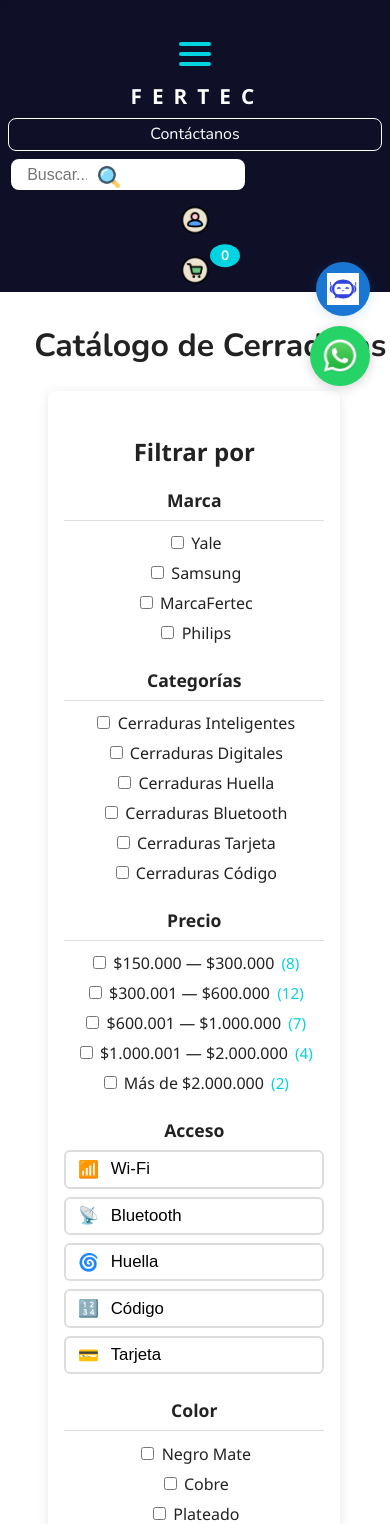
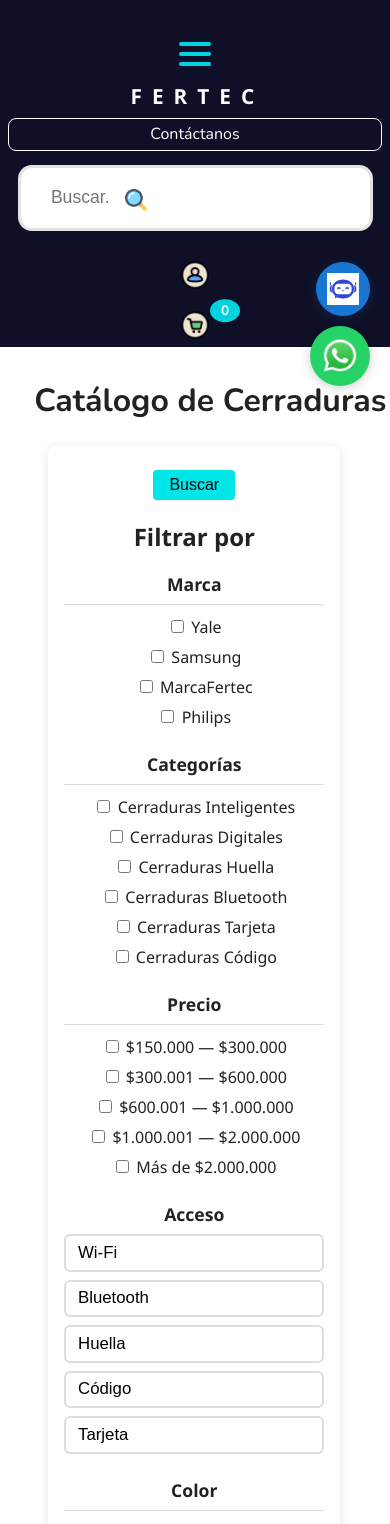
Before and after one commit to eliancasallas07/Fertec_React_2026, a React (Create React App) app: page / in a window 390 px wide. Shown: the part 438-1962 px from the top of the page. Built offline with nearby package versions, Linux system fonts and the light colour scheme.

Commit message:
Mejoras de buscador, filtros y responsividad en catálogo de cerraduras

```diff
--- a/src/App.css
+++ b/src/App.css
@@ -1,3 +1,103 @@
+.Catalogo-badge {
+  display: inline-block;
+  padding: 2px 10px;
+  border-radius: 4px;
+  font-size: 0.85rem;
+  font-weight: bold;
+  color: #fff;
+  margin-bottom: 0.5rem;
+  margin-right: 0.5rem;
+  letter-spacing: 0.5px;
+}
+.Catalogo-badge-recomendado {
+  background: #222;
+}
+.Catalogo-badge-masvendido {
+  background: #d32f2f;
+}
+.Catalogo-descuento {
+  color: #d32f2f;
+  font-size: 1rem;
+  font-weight: bold;
+  margin-left: 0.3rem;
+}
+/* Descripción y precios en cards del catálogo */
+.Catalogo-desc {
+  font-size: 0.98rem;
+  color: #444;
+  margin: 0.5rem 0 0.2rem 0;
+  text-align: center;
+}
+.Catalogo-precios {
+  display: flex;
+  gap: 0.5rem;
+  align-items: center;
+  justify-content: center;
+  margin-bottom: 0.5rem;
+}
+.Catalogo-precio-tachado {
+  color: #d32f2f;
+  text-decoration: line-through;
+  font-size: 1rem;
+  font-weight: 500;
+}
+.Catalogo-precio {
+  color: #222;
+  font-size: 1.1rem;
+  font-weight: bold;
+}
+/* Grid de cerraduras digitales */
+.CerradurasDigitales-grid {
+  display: grid;
+  grid-template-columns: repeat(auto-fit, minmax(180px, 1fr));
+  gap: 2rem;
+  justify-items: center;
+  margin: 2rem 0;
+}
+
+.CerraduraCard {
+  background: #fff;
+  border-radius: 12px;
+  box-shadow: 0 2px 8px rgba(0,0,0,0.08);
+  padding: 1rem;
+  display: flex;
+  flex-direction: column;
+  align-items: center;
+  transition: box-shadow 0.2s;
+}
+.CerraduraCard img {
+  width: 100px;
+  height: 100px;
+  object-fit: contain;
+  margin-bottom: 0.5rem;
+}
+.CerraduraCard p {
+  margin: 0;
+  font-weight: 500;
+  color: #1976d2;
+  text-align: center;
+}
+.CerraduraCard:hover {
+  box-shadow: 0 4px 16px rgba(25,118,210,0.15);
+}
+/* Botón de buscar en filtros */
+.Filtros-buscar-btn {
+  display: block;
+  margin-bottom: 1rem;
+  margin-left: auto;
+  margin-right: auto;
+  padding: 6px 16px;
+  background: #00e6e6;
+  color: #020202;
+  border: none;
+  border-radius: 4px;
+  font-size: 1rem;
+  cursor: pointer;
+  transition: background 0.2s;
+}
+.Filtros-buscar-btn:hover {
+  background: #1565c0;
+}
 html,
 body,
 #root,
@@ -546,21 +646,25 @@ a.Whatsapp-float img {
   display: flex;
   align-items: center;
   background: #fff;
-  border-radius: 8px;
-  padding: 0.1rem 0.5rem;
+  border-radius: 12px;
+  padding: 0.5rem 1rem;
   margin: 0 1rem;
-  max-width: 120px;
-  min-width: 80px;
+  max-width: 350px;
+  min-width: 180px;
   width: 100%;
+  box-shadow: 0 0 0 2px #e3e3e3;
+  font-size: 1.2rem;
+  border: 1.5px solid #e3e3e3;
+  transition: box-shadow 0.2s, border 0.2s;
 }
 .Nav-search input {
   border: none;
   outline: none;
-  font-size: 1.1rem;
+  font-size: 1.15rem;
   background: transparent;
-  padding: 0.3rem 0.5rem;
+  padding: 0.4rem 0.7rem;
   color: #222;
-  width: 70px;
+  width: 100%;
   min-width: 0;
 }
 
@@ -578,7 +682,7 @@ a.Whatsapp-float img {
   display: block;
 }
 .Nav-search {
-  width: 60vw;
+  width: 80vw;
   max-width: 94vw;
   min-width: 0;
   margin: 0 auto 1rem auto;
@@ -773,11 +877,18 @@ a.Whatsapp-float img {
     margin-left: 0.3rem;
   }
   .Nav-search {
-    margin: 0 0.2rem;
-    width: 60vw;
-    max-width: 94vw;
+    margin: 0.5rem auto 1rem auto;
+    width: 90vw;
+    max-width: 98vw;
     min-width: 0;
     box-sizing: border-box;
+    border-radius: 12px;
+    padding: 0.7rem 1.2rem;
+    font-size: 1.1rem;
+  }
+  .Nav-search input {
+    font-size: 1.1rem;
+    padding: 0.5rem 0.7rem;
   }
   .Nav-user,
   .Nav-bar {
--- a/src/Layout.jsx
+++ b/src/Layout.jsx
@@ -1,13 +1,86 @@
-import cerradura1 from './img/cerradura1.png';
-import cerradura2 from './img/cerradura2.png';
-import cerradura3 from './img/cerradura3.jpg';
-import React, { useState } from 'react';
+import React, { useState, useMemo } from 'react';
 import { Link } from 'react-router-dom';
 import Sidebar from './Sidebar';
 import logo from './img/logo.png';
 import userIcon from './img/user.png';
 import cartIcon from './img/carrito_compras.png';
 import lupaIcon from './img/lupa.png';
+import cerraduraBluetooth from './img/cerradura_bluetooth.png';
+import cerraduraDigital from './img/cerradura_digital.png';
+import cerraduraHuella from './img/cerradura_huella.png';
+import cerraduraInteligente from './img/cerradura_inteligente.png';
+import cerraduraTarjeta from './img/cerradura_tarjeta.png';
+// Datos de cerraduras
+const CERRADURAS = [
+  {
+    key: 'bluetooth',
+    nombre: 'Cerradura Bluetooth',
+    marca: 'Samsung',
+    categoria: 'Cerraduras Bluetooth',
+    precio: 690000,
+    precioTachado: 1200000,
+    acceso: 'Bluetooth',
+    color: 'Plateado',
+    img: cerraduraBluetooth,
+    desc: 'Conexión inalámbrica para control desde tu smartphone.',
+    badge: 'RECOMENDADO',
+    descuento: '-43%'
+  },
+  {
+    key: 'digital',
+    nombre: 'Cerradura Digital',
+    marca: 'Yale',
+    categoria: 'Cerraduras Digitales',
+    precio: 590000,
+    precioTachado: 1000000,
+    acceso: 'Código',
+    color: 'Negro Mate',
+    img: cerraduraDigital,
+    desc: 'Apertura con código numérico y máxima seguridad.',
+    badge: 'MÁS VENDIDO',
+    descuento: '-41%'
+  },
+  {
+    key: 'huella',
+    nombre: 'Cerradura Huella',
+    marca: 'MarcaFertec',
+    categoria: 'Cerraduras Huella',
+    precio: 850000,
+    precioTachado: 1400000,
+    acceso: 'Huella',
+    color: 'Gris',
+    img: cerraduraHuella,
+    desc: 'Acceso rápido y seguro con huella digital.',
+    descuento: '-39%'
+  },
+  {
+    key: 'inteligente',
+    nombre: 'Cerradura Inteligente',
+    marca: 'Philips',
+    categoria: 'Cerraduras Inteligentes',
+    precio: 990000,
+    precioTachado: 1600000,
+    acceso: 'Wi-Fi',
+    color: 'Dorado',
+    img: cerraduraInteligente,
+    desc: 'Control total desde app móvil y múltiples accesos.',
+    descuento: '-38%'
+  },
+  {
+    key: 'tarjeta',
+    nombre: 'Cerradura Tarjeta',
+    marca: 'Samsung',
+    categoria: 'Cerraduras Tarjeta',
+    precio: 670000,
+    precioTachado: 1100000,
+    acceso: 'Tarjeta',
+    color: 'Plateado',
+    img: cerraduraTarjeta,
+    desc: 'Ideal para hoteles y oficinas, acceso con tarjeta.',
+    descuento: '-39%'
+  },
+];
+
 // Componente de burbuja de chatbot sencillo
 function ChatBotBubble() {
   const [open, setOpen] = useState(false);
@@ -109,6 +182,54 @@ function ChatBotBubble() {
 const Layout = ({ children, titulo }) => {
   const [sidebarOpen, setSidebarOpen] = useState(false);
 
+  // Estado para filtros
+  const [filtro, setFiltro] = useState({ tipo: '', valor: '' });
+  const [accesoActivo, setAccesoActivo] = useState('');
+  const [resultados, setResultados] = useState(CERRADURAS);
+
+  // Manejar selección de checkbox (solo uno a la vez)
+  const handleFiltroChange = (tipo, valor) => {
+    setFiltro({ tipo, valor });
+    setAccesoActivo('');
+  };
+  // Manejar selección de acceso (solo uno a la vez)
+  const handleAcceso = (valor) => {
+    setFiltro({ tipo: 'acceso', valor });
+    setAccesoActivo(valor);
+  };
+  // Buscar según filtro
+  const buscar = () => {
+    let res = [];
+    if (!filtro.tipo || !filtro.valor) {
+      setResultados(CERRADURAS);
+      return;
+    }
+    if (filtro.tipo === 'marca') {
+      // Mostrar una cerradura al azar de esa marca
+      const arr = CERRADURAS.filter(c => c.marca === filtro.valor);
+      if (arr.length > 0) res = [arr[Math.floor(Math.random() * arr.length)]];
+    } else if (filtro.tipo === 'categoria') {
+      // Mostrar todas las cerraduras de esa categoría
+      res = CERRADURAS.filter(c => c.categoria === filtro.valor);
+    } else if (filtro.tipo === 'precio') {
+      // Mostrar cerraduras en el rango
+      if (filtro.valor === '$150.000 — $300.000') res = CERRADURAS.filter(c => c.precio >= 150000 && c.precio <= 300000);
+      else if (filtro.valor === '$300.001 — $600.000') res = CERRADURAS.filter(c => c.precio > 300000 && c.precio <= 600000);
+      else if (filtro.valor === '$600.001 — $1.000.000') res = CERRADURAS.filter(c => c.precio > 600000 && c.precio <= 1000000);
+      else if (filtro.valor === '$1.000.001 — $2.000.000') res = CERRADURAS.filter(c => c.precio > 1000000 && c.precio <= 2000000);
+      else if (filtro.valor === 'Más de $2.000.000') res = CERRADURAS.filter(c => c.precio > 2000000);
+    } else if (filtro.tipo === 'acceso') {
+      // Mostrar la cerradura correspondiente
+      res = CERRADURAS.filter(c => c.acceso === filtro.valor);
+      if (res.length > 0) res = [res[Math.floor(Math.random() * res.length)]];
+    } else if (filtro.tipo === 'color') {
+      // Mostrar una cerradura al azar de ese color
+      const arr = CERRADURAS.filter(c => c.color === filtro.valor);
+      if (arr.length > 0) res = [arr[Math.floor(Math.random() * arr.length)]];
+    }
+    setResultados(res.length > 0 ? res : []);
+  };
+
   return (
     <div className="App">
       <Sidebar open={sidebarOpen} onClose={() => setSidebarOpen(false)} />
@@ -154,85 +275,63 @@ const Layout = ({ children, titulo }) => {
             <h2 className="Catalogo-titulo-main">{titulo}</h2>
           )}
         </section>
-        {/* Solo renderizar el filtro, sin títulos ni textos extra */}
+        {/* Filtros dinámicos */}
         <section className="Filtros-section">
+          <button className="Filtros-buscar-btn" onClick={buscar}>Buscar</button>
           <h2 className="Filtros-title">Filtrar por</h2>
           <div className="Filtros-group">
             <div className="Filtros-group">
               <h3 className="Filtros-subtitle">Marca</h3>
               <hr />
-              <label><input type="checkbox" /> Yale</label>
-              <label><input type="checkbox" /> Samsung</label>
-              <label><input type="checkbox" /> MarcaFertec</label>
-              <label><input type="checkbox" /> Philips</label>
+              {['Yale','Samsung','MarcaFertec','Philips'].map(m => (
+                <label key={m}><input type="checkbox" checked={filtro.tipo==='marca'&&filtro.valor===m} onChange={()=>handleFiltroChange('marca',m)} /> {m}</label>
+              ))}
             </div>
             <h3 className="Filtros-subtitle">Categorías</h3>
             <hr />
-            <label><input type="checkbox" /> Cerraduras Inteligentes</label>
-            <label><input type="checkbox" /> Cerraduras Digitales</label>
-            <label><input type="checkbox" /> Cerraduras Huella</label>
-            <label><input type="checkbox" /> Cerraduras Bluetooth</label>
-            <label><input type="checkbox" /> Cerraduras Tarjeta</label>
-            <label><input type="checkbox" /> Cerraduras Código</label>
+            {['Cerraduras Inteligentes','Cerraduras Digitales','Cerraduras Huella','Cerraduras Bluetooth','Cerraduras Tarjeta','Cerraduras Código'].map(c => (
+              <label key={c}><input type="checkbox" checked={filtro.tipo==='categoria'&&filtro.valor===c} onChange={()=>handleFiltroChange('categoria',c)} /> {c}</label>
+            ))}
           </div>
           <div className="Filtros-group">
             <h3 className="Filtros-subtitle">Precio</h3>
             <hr />
-            <label><input type="checkbox" /> $150.000 — $300.000 <span className="Filtros-cantidad">(8)</span></label>
-            <label><input type="checkbox" /> $300.001 — $600.000 <span className="Filtros-cantidad">(12)</span></label>
-            <label><input type="checkbox" /> $600.001 — $1.000.000 <span className="Filtros-cantidad">(7)</span></label>
-            <label><input type="checkbox" /> $1.000.001 — $2.000.000 <span className="Filtros-cantidad">(4)</span></label>
-            <label><input type="checkbox" /> Más de $2.000.000 <span className="Filtros-cantidad">(2)</span></label>
+            {['$150.000 — $300.000','$300.001 — $600.000','$600.001 — $1.000.000','$1.000.001 — $2.000.000','Más de $2.000.000'].map(p => (
+              <label key={p}><input type="checkbox" checked={filtro.tipo==='precio'&&filtro.valor===p} onChange={()=>handleFiltroChange('precio',p)} /> {p}</label>
+            ))}
           </div>
           <div className="Filtros-group">
             <h3 className="Filtros-subtitle">Acceso</h3>
             <div className="Filtros-acceso-list">
-              <button className="Filtros-acceso-btn"><span role="img" aria-label="wifi">📶</span> Wi-Fi</button>
-              <button className="Filtros-acceso-btn"><span role="img" aria-label="bluetooth">📡</span> Bluetooth</button>
-              <button className="Filtros-acceso-btn"><span role="img" aria-label="huella">🌀</span> Huella</button>
-              <button className="Filtros-acceso-btn"><span role="img" aria-label="codigo">🔢</span> Código</button>
-              <button className="Filtros-acceso-btn"><span role="img" aria-label="tarjeta">💳</span> Tarjeta</button>
+              {['Wi-Fi','Bluetooth','Huella','Código','Tarjeta'].map(a => (
+                <button key={a} className={`Filtros-acceso-btn${accesoActivo===a?' active':''}`} onClick={()=>handleAcceso(a)}>{a}</button>
+              ))}
             </div>
           </div>
           <div className="Filtros-group">
             <h3 className="Filtros-subtitle">Color</h3>
             <hr />
-            <label><input type="checkbox" /> Negro Mate</label>
-            <label><input type="checkbox" /> Cobre</label>
-            <label><input type="checkbox" /> Plateado</label>
-            <label><input type="checkbox" /> Níquel</label>
-            <label><input type="checkbox" /> Dorado</label>
-            <label><input type="checkbox" /> Gris</label>
-            <label><input type="checkbox" /> Bronce</label>
-            <label><input type="checkbox" /> Blanco</label>
+            {['Negro Mate','Cobre','Plateado','Níquel','Dorado','Gris','Bronce','Blanco'].map(col => (
+              <label key={col}><input type="checkbox" checked={filtro.tipo==='color'&&filtro.valor===col} onChange={()=>handleFiltroChange('color',col)} /> {col}</label>
+            ))}
           </div>
         </section>
-        {/* Imágenes del catálogo */}
+        {/* Imágenes del catálogo filtradas */}
         <div className="Catalogo-lista">
-          <div className="Catalogo-card">
-            <img src={cerradura1} alt="Cerradura Digital 1" className="Catalogo-img Catalogo-img-small" />
-            <h2 className="Catalogo-titulo">Cerradura Digital 1</h2>
-          </div>
-          <div className="Catalogo-card">
-            <img src={cerradura2} alt="Cerradura Digital 2" className="Catalogo-img Catalogo-img-small" />
-            <h2 className="Catalogo-titulo">Cerradura Digital 2</h2>
-          </div>
-          <div className="Catalogo-card">
-            <img src={cerradura3} alt="Cerradura Digital 3" className="Catalogo-img Catalogo-img-small" />
-            <h2 className="Catalogo-titulo">Cerradura Digital 3</h2>
-          </div>
-          <div className="Catalogo-card">
-            <img src={cerradura1} alt="Cerradura Digital 4" className="Catalogo-img Catalogo-img-small" />
-            <h2 className="Catalogo-titulo">Cerradura Digital 4</h2>
-          </div>
-          <div className="Catalogo-card">
-            <img src={cerradura2} alt="Cerradura Digital 5" className="Catalogo-img Catalogo-img-small" />
-            <h2 className="Catalogo-titulo">Cerradura Digital 5</h2>
-          </div>
-          <div className="Catalogo-card">
-            <img src={cerradura3} alt="Cerradura Digital 6" className="Catalogo-img Catalogo-img-small" />
-            <h2 className="Catalogo-titulo">Cerradura Digital 6</h2>
-          </div>
+          {resultados.length === 0 && <div style={{textAlign:'center',width:'100%'}}>No se encontraron productos.</div>}
+          {resultados.map((c, i) => (
+            <div className="Catalogo-card" key={c.key}>
+              {c.badge && <span className={`Catalogo-badge Catalogo-badge-${c.badge==='RECOMENDADO'?'recomendado':'masvendido'}`}>{c.badge}</span>}
+              <img src={c.img} alt={c.nombre} className="Catalogo-img Catalogo-img-small" />
+              <h2 className="Catalogo-titulo">{c.nombre}</h2>
+              <p className="Catalogo-desc">{c.desc}</p>
+              <div className="Catalogo-precios">
+                <span className="Catalogo-precio-tachado">${c.precioTachado.toLocaleString()}</span>
+                <span className="Catalogo-precio">${c.precio.toLocaleString()} COP</span>
+                {c.descuento && <span className="Catalogo-descuento">{c.descuento}</span>}
+              </div>
+            </div>
+          ))}
         </div>
       </main>
       <footer className="Catalogo-footer">
```
